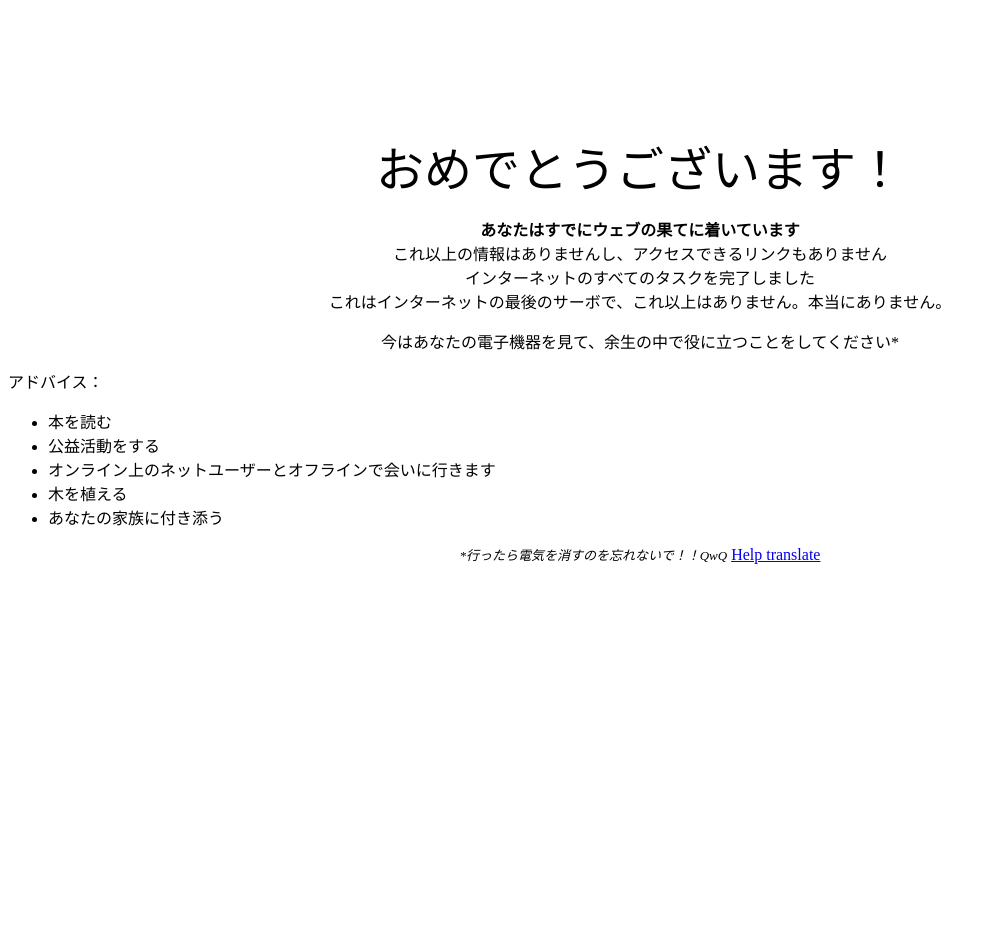
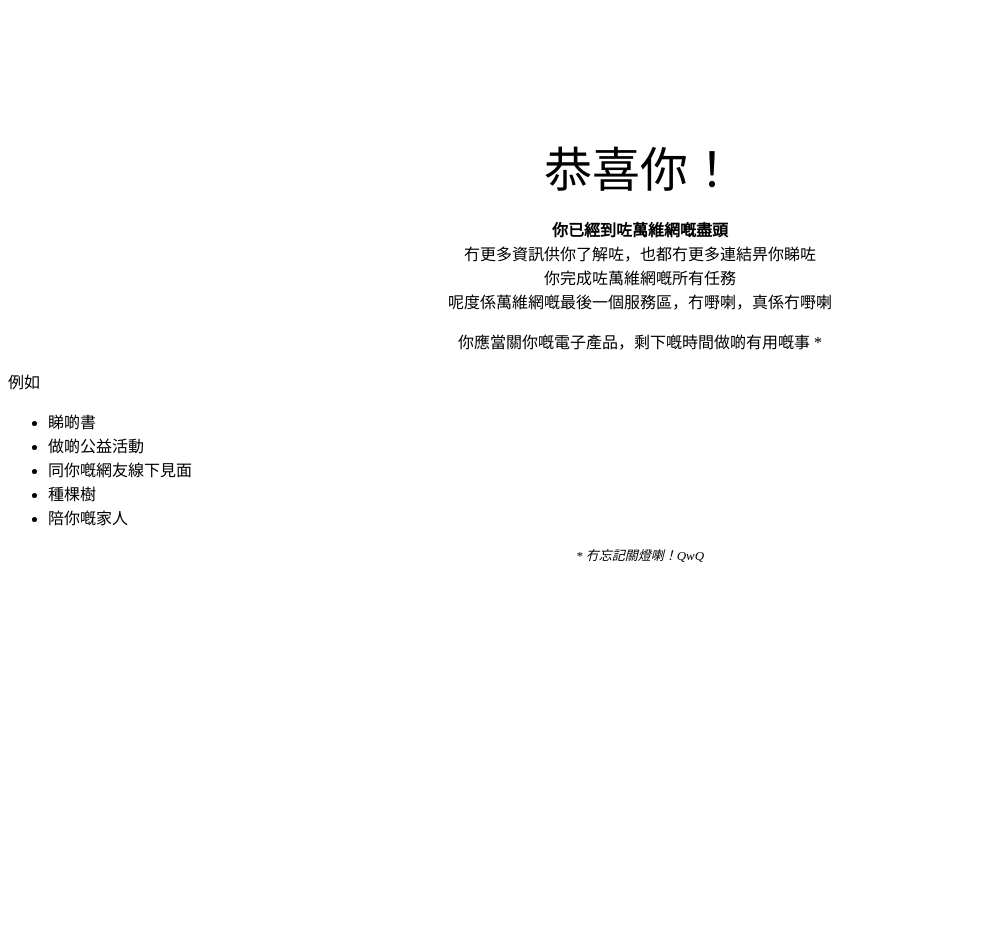
Before and after one commit to orangeZSCB/THE-END-OF-WHAT, a plain HTML site: page index.html in a window 1280 px wide. Shown: the part 2220-3147 px from the top of the page, without its empty margins (0-996 px from the left). Before the commit the page ends 2800 px from the top, so only its background shows below. Drawn offline with Linux system fonts and the light colour scheme.

Commit message:
Update index.html

```diff
--- a/index.html
+++ b/index.html
@@ -112,6 +112,42 @@ This is the very last page on the very last server at the very far end of the in
   <br>
   <br>
   <br>
+<p align=center><font size=+4>恭喜你！</font>
+<p align=center><b>你已經到咗萬維網嘅盡頭</b><br>
+冇更多資訊供你了解咗，也都冇更多連結畀你睇咗<br>
+你完成咗萬維網嘅所有任務<br>
+呢度係萬維網嘅最後一個服務區，冇嘢喇，真係冇嘢喇
+<p align=center>你應當關你嘅電子產品，剩下嘅時間做啲有用嘅事 *
+<p>例如<br>
+<ul>
+<li>睇啲書
+<li>做啲公益活動
+<li>同你嘅網友線下見面
+<li>種棵樹
+<li>陪你嘅家人
+</ul>
+<p align=center><font size=-1><i>* 冇忘記關燈喇！QwQ</i></font>
+  <br>
+  <br>
+  <br>
+  <br>
+  <br>
+  <br>
+  <br>
+  <br>
+  <br>
+  <br>
+  <br>
+  <br>
+  <br>
+  <br>
+  <br>
+  <br>
+  <br>
+  <br>
+  <br>
+  <br>
+  <br>
 <p align=center><font size=+4>おめでとうございます！</font>
 <p align=center><b>あなたはすでにウェブの果てに着いています</b><br/>
 これ以上の情報はありませんし、アクセスできるリンクもありません<br/>
```
